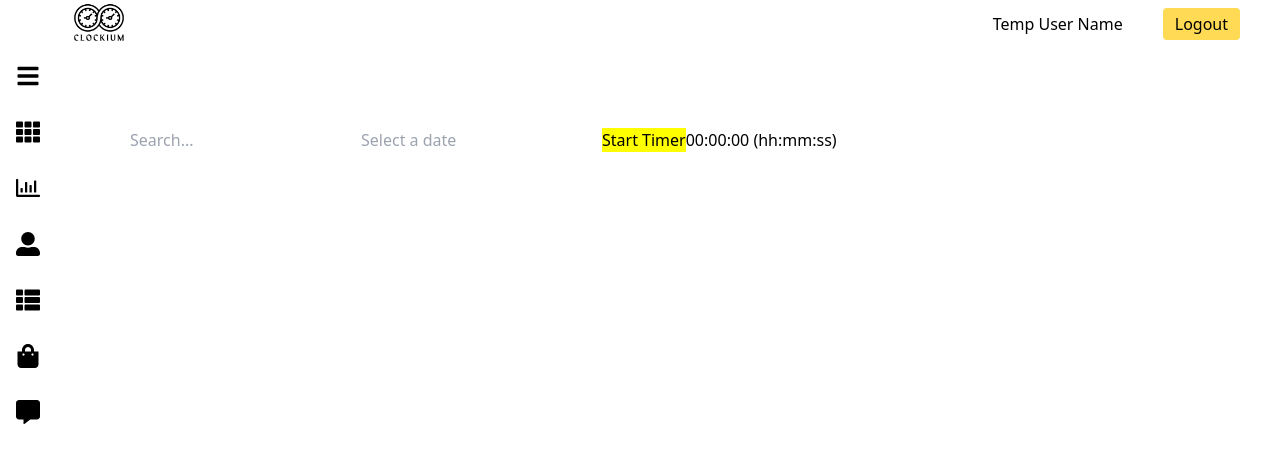
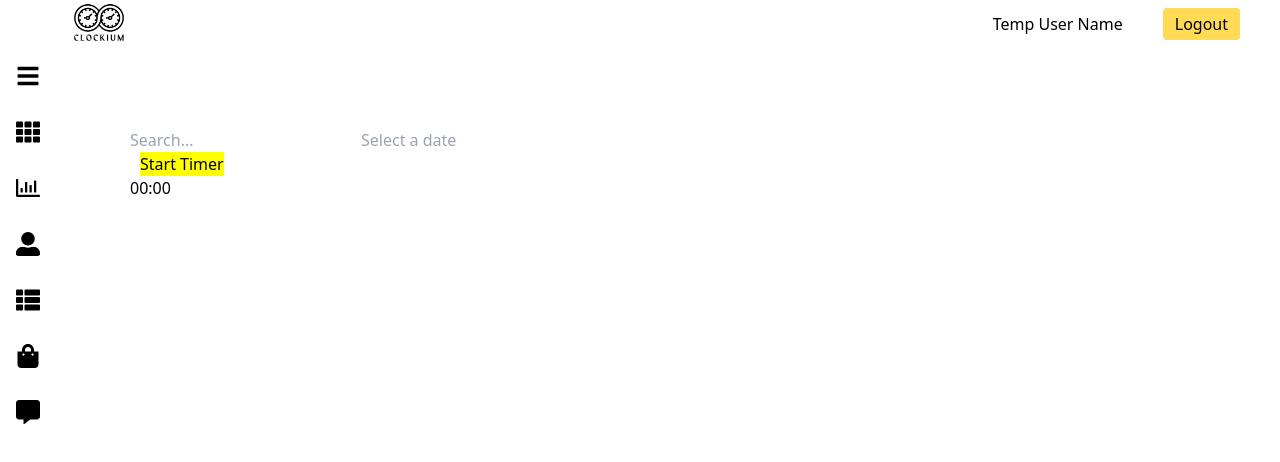
Before and after one commit to prince-bojji/hacktiv, a React (Vite) app in the folder hacktiv/: page /TimeTracker in a window 1280 px wide. Shown: the top 462 px of the page. Built offline with nearby package versions, Linux system fonts and the light colour scheme.

Commit message:
align edit

```diff
--- a/hacktiv/src/pages/TimeTracker.jsx
+++ b/hacktiv/src/pages/TimeTracker.jsx
@@ -1,4 +1,4 @@
-import React, { Component, useState } from 'react';
+import React, { useState, useEffect } from 'react';
 import DatePicker from 'react-datepicker';
 import 'react-datepicker/dist/react-datepicker.css';
 
@@ -17,22 +17,34 @@ function TimeTracker(props) {
     if (!timerRunning) {
       setStartTime(Date.now());
       setTimerRunning(true);
+    } else {
+      setTimerRunning(false);
+      setTimerValue(0);
+      setStartTime(null);
+    }
+  };
 
-      const timerInterval = setInterval(() => {
+  useEffect(() => {
+    let timerInterval;
+    if (timerRunning) {
+      timerInterval = setInterval(() => {
         const currentTime = Date.now();
         const elapsedTime = (currentTime - startTime) / 1000;
         setTimerValue(elapsedTime);
       }, 1000);
+    } else {
+      clearInterval(timerInterval);
+    }
 
     return () => {
       clearInterval(timerInterval);
     };
-    } else {
-      // Stop the timer if it's already running
-      setTimerRunning(false);
-      setTimerValue(0);
-      setStartTime(null);
-    }
+  }, [timerRunning, startTime]);
+
+  const formatTime = (timeInSeconds) => {
+    const hours = Math.floor(timeInSeconds / 3600).toString().padStart(2, '0');
+    const minutes = Math.floor((timeInSeconds % 3600) / 60).toString().padStart(2, '0');
+    return `${hours}:${minutes}`;
   };
 
   return (
@@ -49,6 +61,7 @@ function TimeTracker(props) {
           placeholderText="Select a date"
           style={{ marginLeft: '10px' }}
         />
+        <div style={{ width: '100px' }}> {/* Fixed width container for the timer */}
           <button
             onClick={startTimer}
             style={{
@@ -59,11 +72,8 @@ function TimeTracker(props) {
           >
             {timerRunning ? 'Stop Timer' : 'Start Timer'}
           </button>
-        <span>
-          {Math.floor(timerValue / 3600).toString().padStart(2, '0')}:
-          {Math.floor((timerValue % 3600) / 60).toString().padStart(2, '0')}:
-          {(timerValue % 60).toString().padStart(2, '0')} (hh:mm:ss)
-        </span>
+          <span>{formatTime(timerValue)}</span>
+        </div>
       </div>
     </div>
   );
```
Lines whose indentation alone changed are shown as unchanged.
